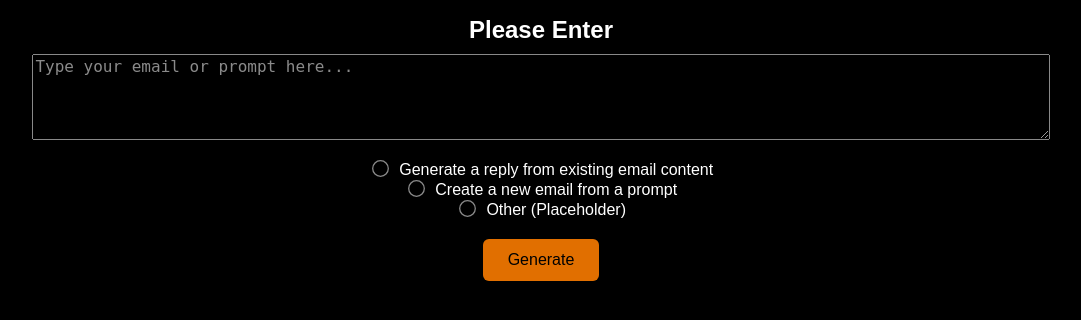
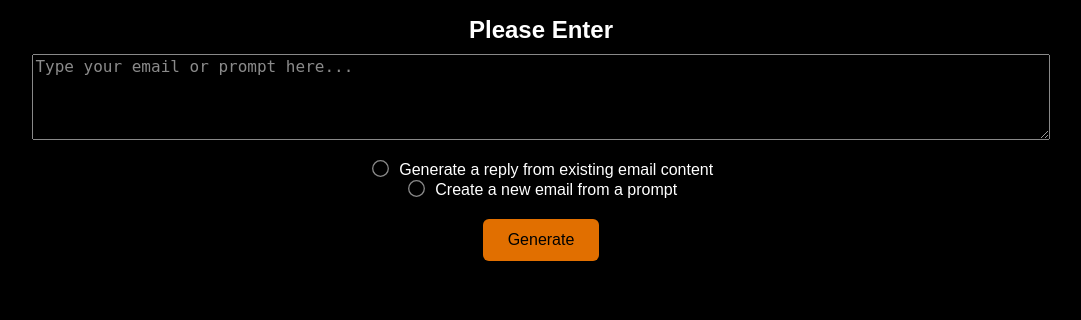
Before and after one commit to Abhi2009CU/Email-Writer, a Flask app: template templates/index.html in a window 1280 px wide. Shown: the top 320 px of the page, without its empty margins (99-1180 px from the left). Run offline with Flask 3, Linux system fonts and the light colour scheme; the template is opened without the code that fills it, so the values that code supplies are empty.

Commit message:
change prompt options

```diff
--- a/main.py
+++ b/main.py
@@ -77,10 +77,8 @@ def write():
     #Prepare prompt based on choice
     if choice == "1":
         prompt = f"Generate a reply based on this email content:\n{content}"
-    elif choice == "2":
+    else:
         prompt = f"Generate a new email based on this prompt:\n{content}"
-    else:
-        prompt = f"Other task with content:\n{content}"
 
     #Contact ai and receive response
     response = client.chat.completions.create(
--- a/templates/index.html
+++ b/templates/index.html
@@ -63,9 +63,6 @@
 
       <input type="radio" id="option2" name="choice" value="2" />
       <label for="option2">Create a new email from a prompt</label><br>
-
-      <input type="radio" id="option3" name="choice" value="3" />
-      <label for="option3">Other (Placeholder)</label>
     </div>
 
     <button type="submit">Generate</button>
```
